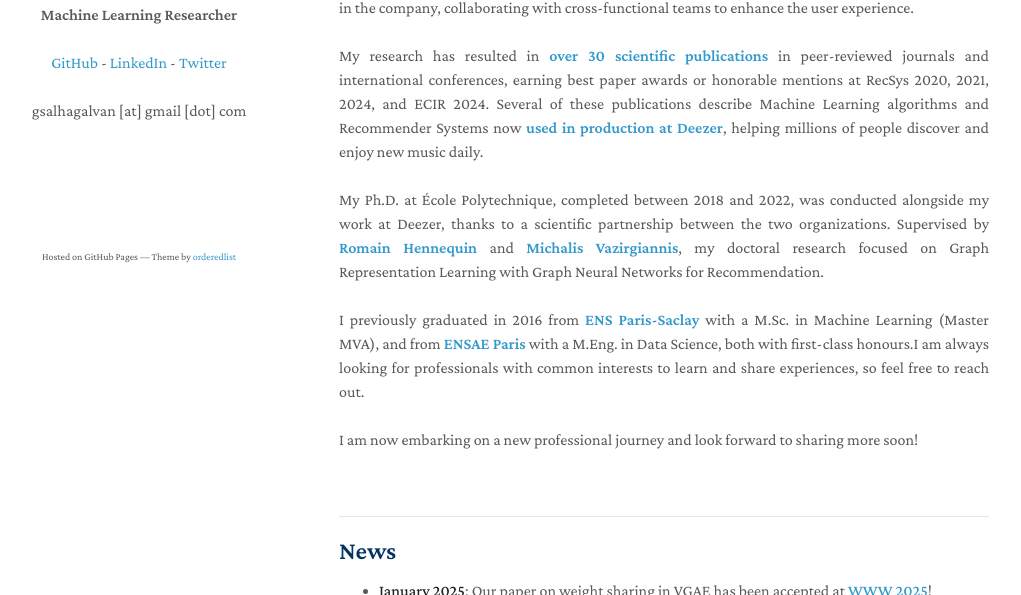
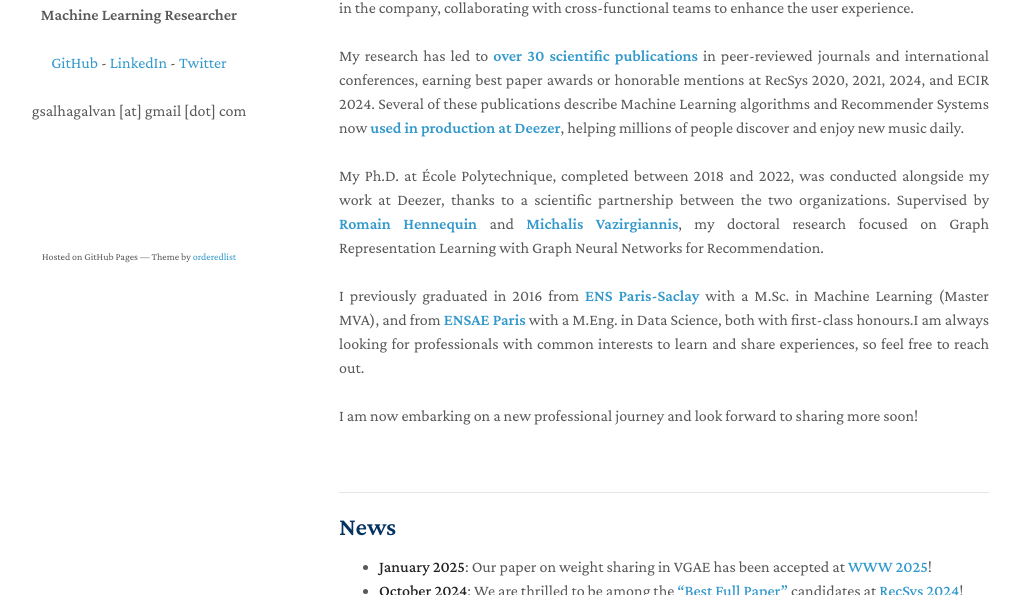
Before and after one commit to GuillaumeSalhaGalvan/GuillaumeSalhaGalvan.github.io, a Jekyll site: the page built from index.md, in a window 1280 px wide and 900 px high, cut to the strip 305-900 px from the top of the window. Shown: the whole strip, without its empty margins (131-1152 px from the left). Built offline with Jekyll 4.4.1, drawn with Linux system fonts in a browser that asks for light colours; our own code applies the rules of GitHub Pages for plain Markdown files; a script that is not in the unit is left out.

Commit message:
Update index.md

```diff
--- a/index.md
+++ b/index.md
@@ -11,7 +11,7 @@
 
 During my time at Deezer, from 2018 to 2024, I conducted research on Machine/Deep Learning, Graph Representation Learning, Information Retrieval, and Recommender Systems as part of the <a href='https://research.deezer.com/' target='_blank'><b>Research team</b></a> in France. From 2023 to 2024, I also coordinated scientific initiatives with engineers deploying recommendation algorithms on the service. Previously, from 2016 to 2018, I worked as a Data Scientist in the company, collaborating with cross-functional teams to enhance the user experience.<br><br>
 
-My research has resulted in <a href="https://scholar.google.fr/citations?hl=fr&authuser=1&user=BFT8u-oAAAAJ" target="_blank"><b>over 30 scientific publications</b></a> in peer-reviewed journals and international conferences, earning best paper awards or honorable mentions at RecSys 2020, 2021, 2024, and ECIR 2024. Several of these publications describe Machine Learning algorithms and Recommender Systems now <a href="https://deezer.com/" target="_blank"><b>used in production at Deezer</b></a>, helping millions of people discover and enjoy new music daily.<br><br>
+My research has led to <a href="https://scholar.google.fr/citations?hl=fr&authuser=1&user=BFT8u-oAAAAJ" target="_blank"><b>over 30 scientific publications</b></a> in peer-reviewed journals and international conferences, earning best paper awards or honorable mentions at RecSys 2020, 2021, 2024, and ECIR 2024. Several of these publications describe Machine Learning algorithms and Recommender Systems now <a href="https://deezer.com/" target="_blank"><b>used in production at Deezer</b></a>, helping millions of people discover and enjoy new music daily.<br><br>
 
 My Ph.D. at École Polytechnique, completed between 2018 and 2022, was conducted alongside my work at Deezer, thanks to a scientific partnership between the two organizations. Supervised by <a href="https://scholar.google.fr/citations?user=e-aOrHAAAAAJ" target="_blank"><b>Romain Hennequin</b></a> and <a href="https://scholar.google.fr/citations?user=aWGJYcMAAAAJ" target="_blank"><b>Michalis Vazirgiannis</b></a>, my doctoral research focused on Graph Representation Learning with Graph Neural Networks for Recommendation.<br><br>
 
```
